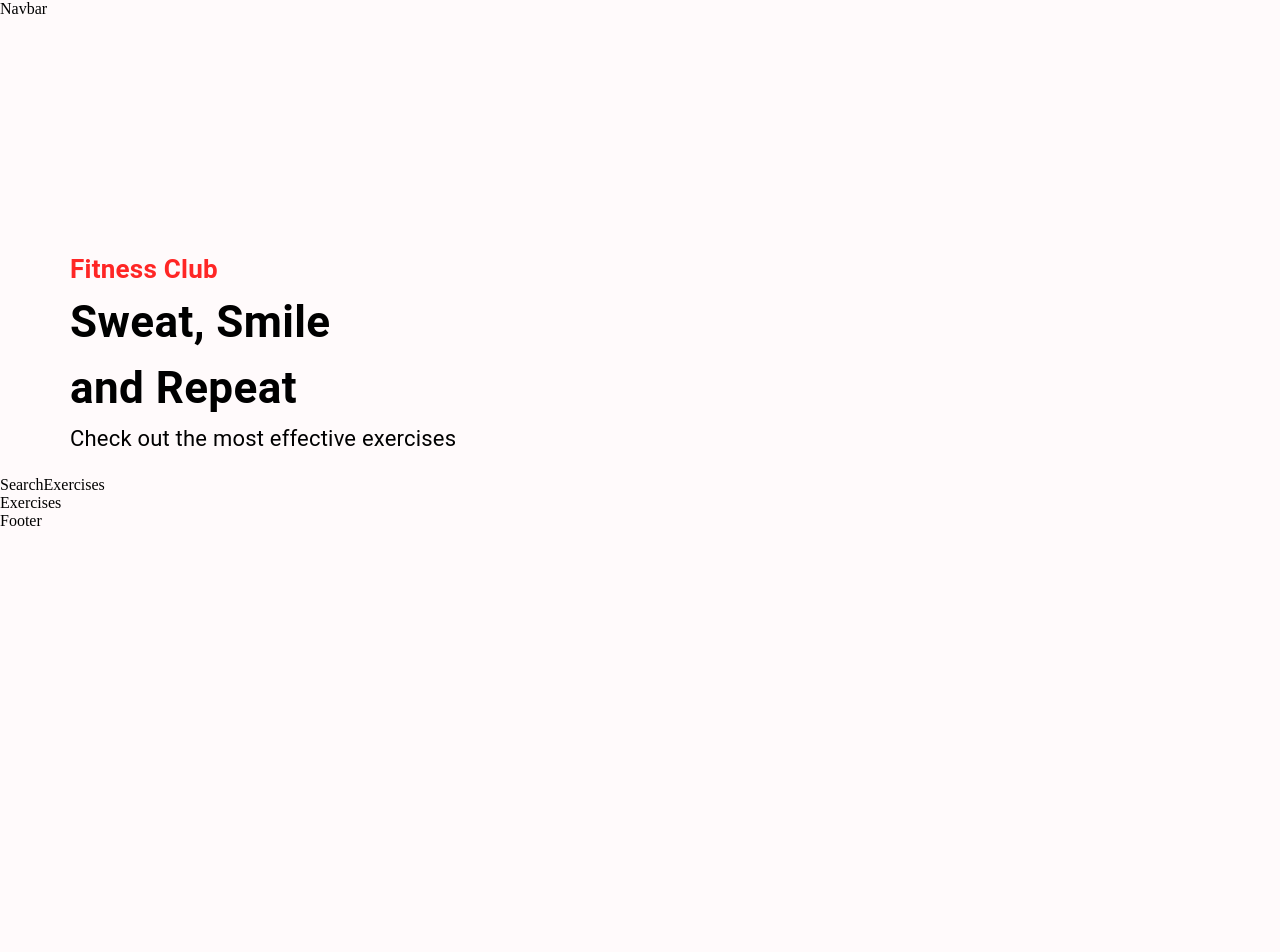
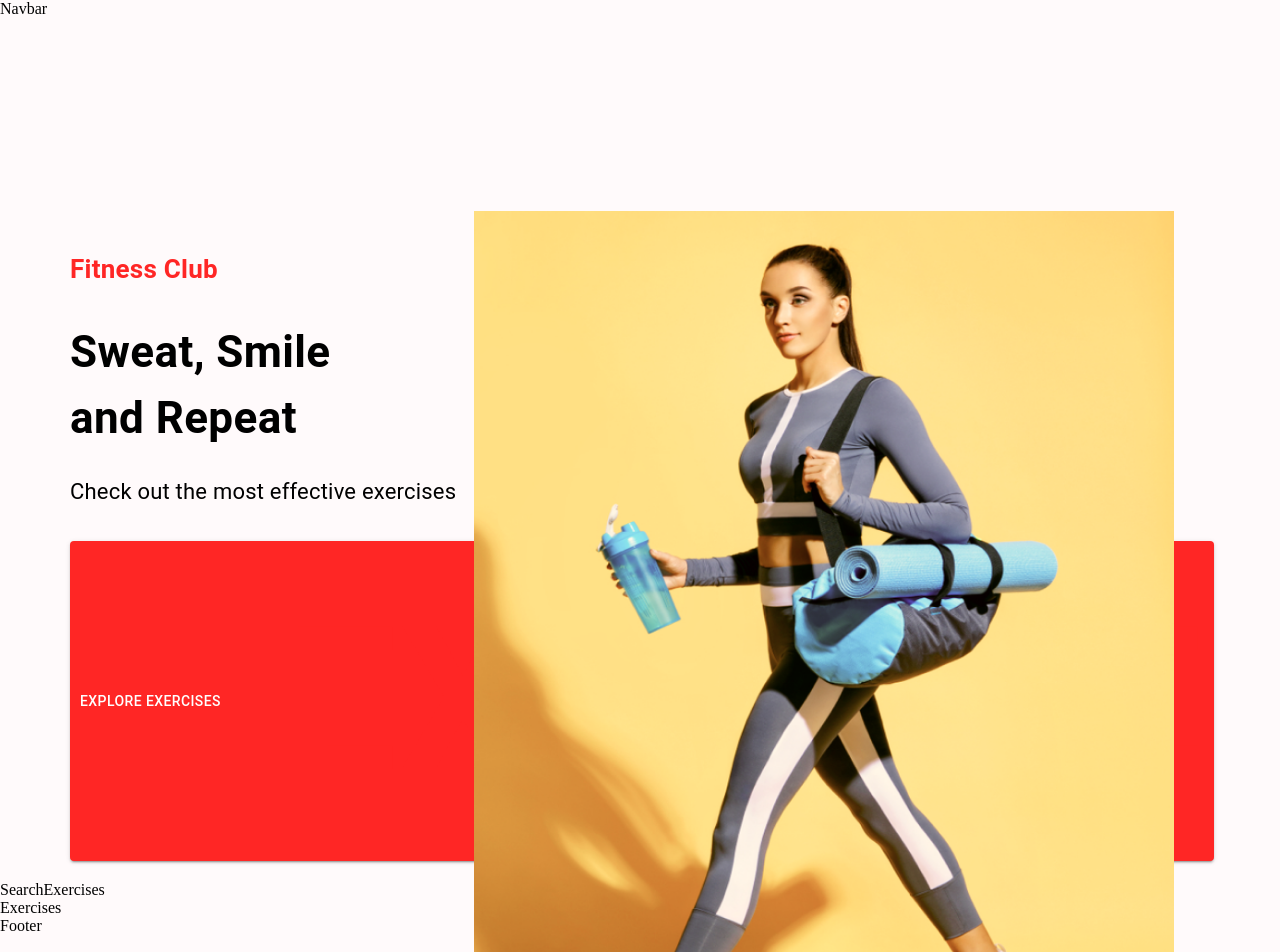
Before and after one commit to j-tomasik/gym_workout_app, a React (Create React App) app: page / in a window 1280 px wide. Shown: the top 952 px of the page. Before the commit the page ends 800 px from the top, so only its background shows below. Built offline with nearby package versions, Linux system fonts and the light colour scheme.

Commit message:
almost done with hero banner

```diff
--- a/src/components/HeroBanner.js
+++ b/src/components/HeroBanner.js
@@ -1,5 +1,6 @@
 import React from 'react';
-import { Box, Stack, Typography } from '@mui/material'
+import { Box, Stack, Typography, Button } from '@mui/material';
+import HeroBannerImage from '../assets/images/banner.png'
 
 const HeroBanner = () => {
   return (
@@ -13,13 +14,25 @@ const HeroBanner = () => {
 
         <Typography fontWeight={700}
         sx={{ fontSize: {lg: '44px', xs: '40px'}}}
+        mb='23px'mt='30px'
         >
             Sweat, Smile <br/> and Repeat
         </Typography>
 
-        <Typography fontSize='22px' lineHeight='35px'>
+        <Typography fontSize='22px' lineHeight='35px' mb={4}>
             Check out the most effective exercises
         </Typography>
+
+        <Button variant='contained' color='error' href='#exercises' sx={ {backgroundColor: '#ff2625', padding: '10px'}} >
+        Explore Exercises<Button />
+        <Typography fontWeight={600} color="#ff2625" sx={{
+            opacity: 0.1,
+            display: {lg: 'block', xs: 'none'}
+            }} fontSize='200px'>
+            Exercise
+        </Typography>
+        <img src={HeroBannerImage} alt='banner' className='hero-banner-img'></img>
+        </Button>
     </Box>
   )
 }
```
